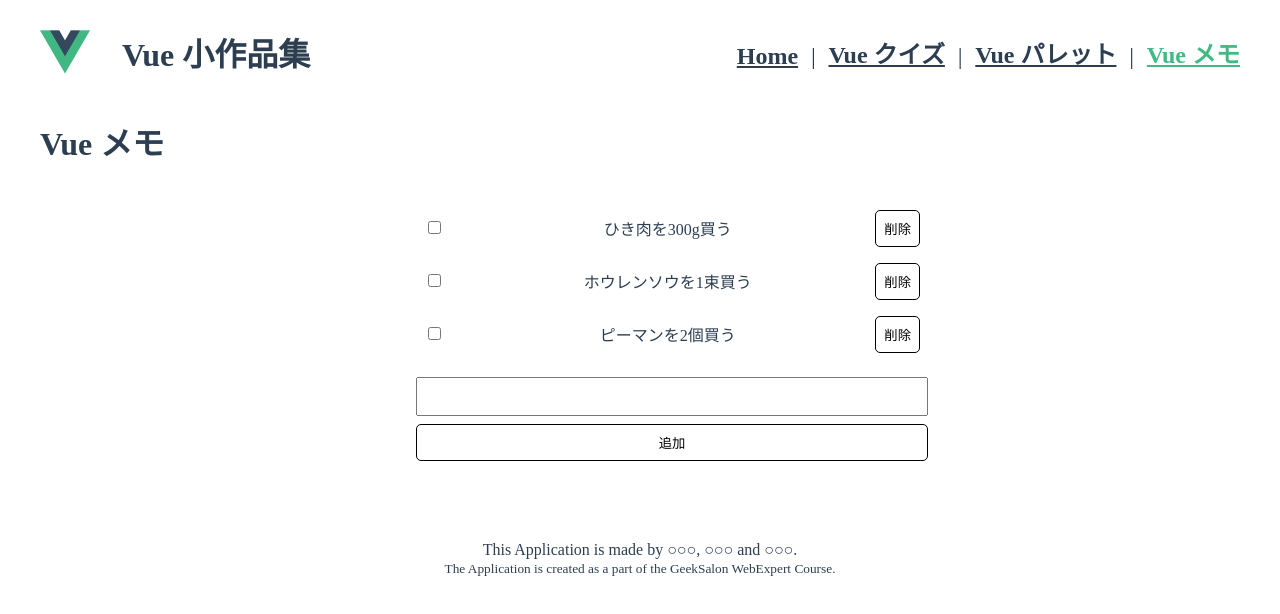
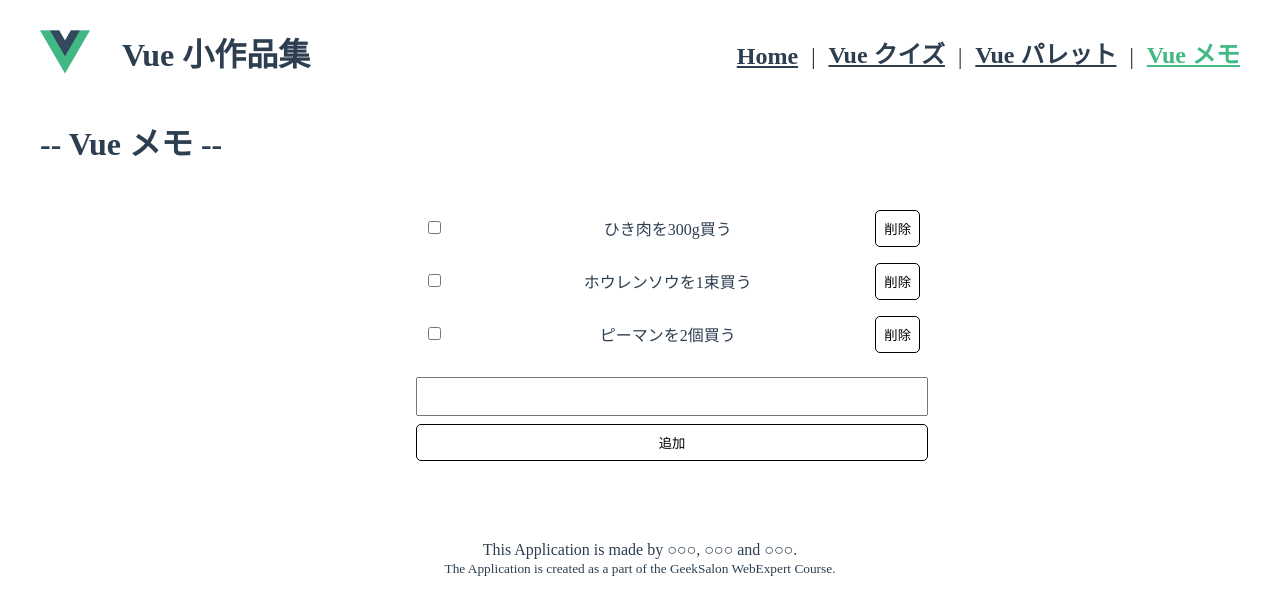
Before and after one commit to webex18-team-4/demo-team-app, a Vue app: page /memo in a window 1280 px wide. Shown: the top 614 px of the page. Built offline with nearby package versions, Linux system fonts and the light colour scheme.

Commit message:
Vueメモ変更

```diff
--- a/src/views/MemoApp.vue
+++ b/src/views/MemoApp.vue
@@ -1,5 +1,5 @@
 <template>
-  <h1>Vue メモ</h1>
+  <h1>-- Vue メモ --</h1>
   <div class="memo-list">
     <ul class="memo-list__container">
       <li class="memo">
```
